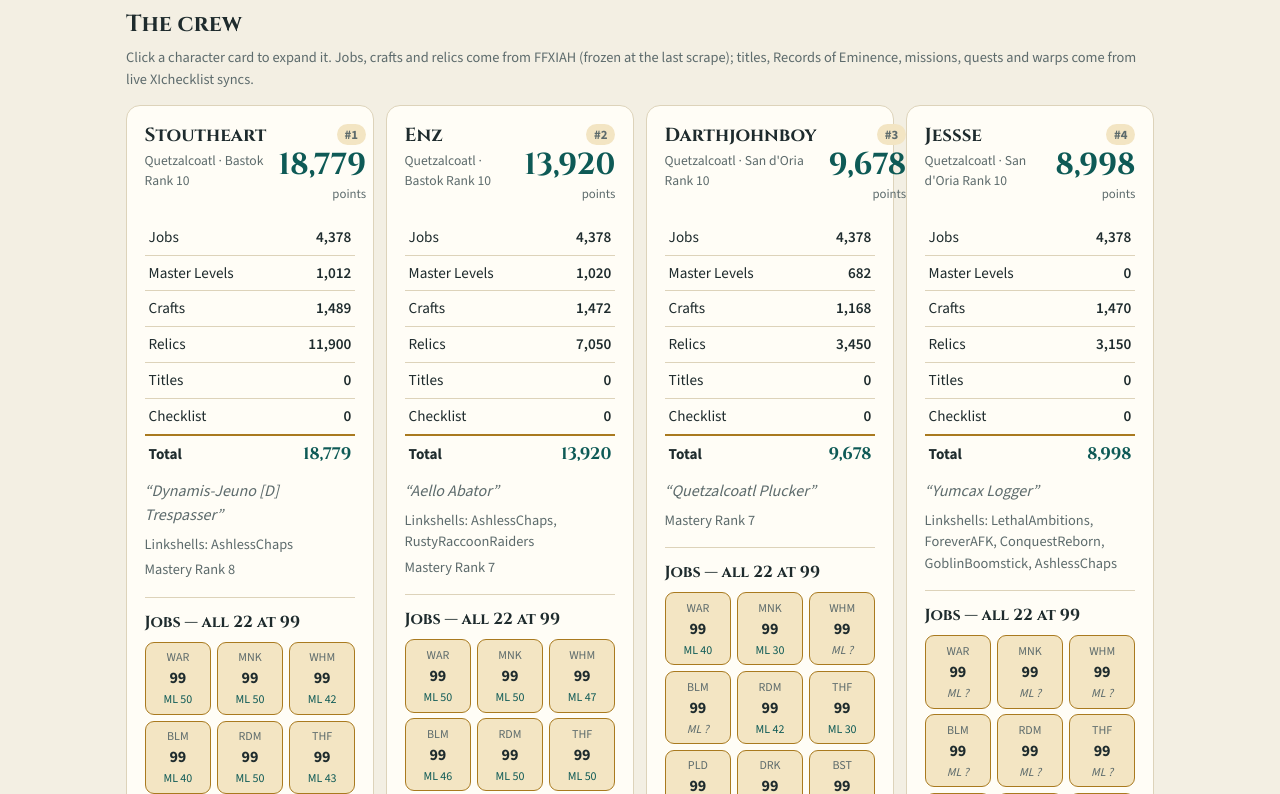
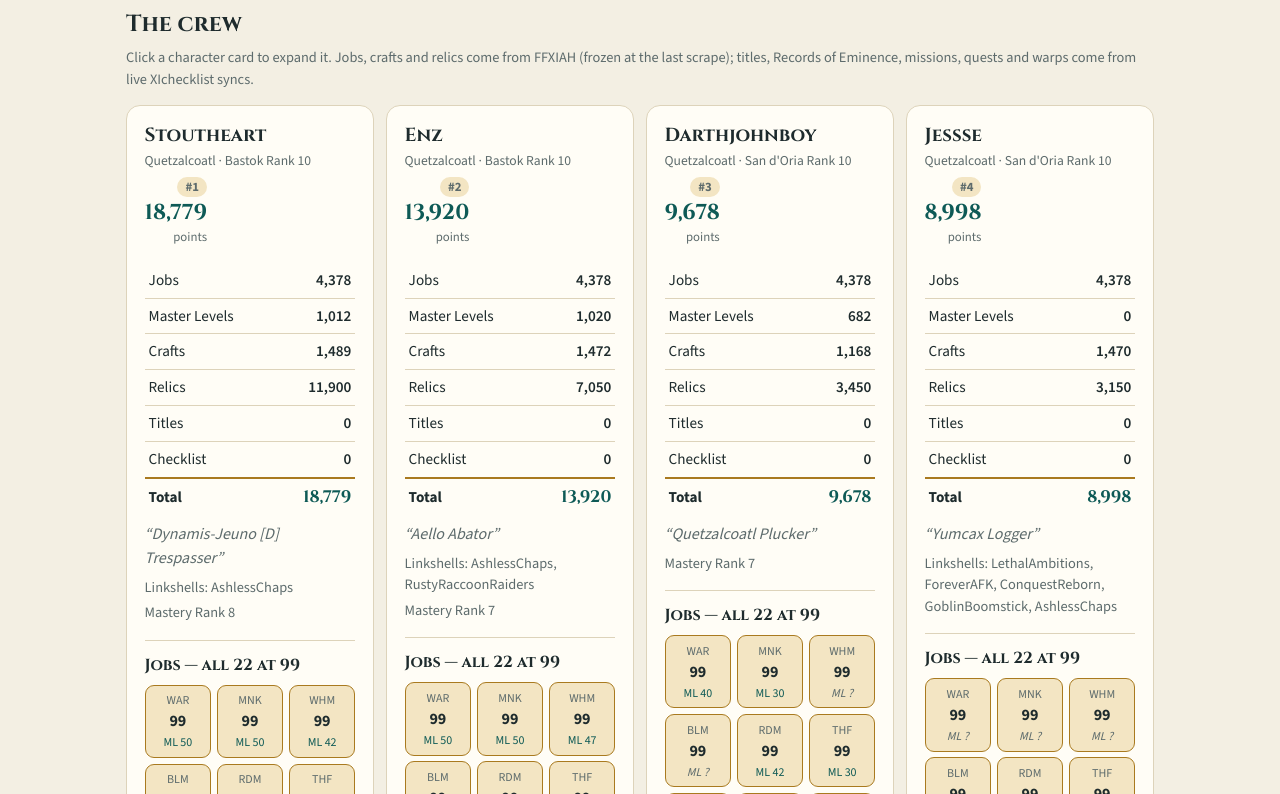
Before and after one commit to darthjohnboy/ffxi-achievement-compare, a plain HTML site: page index.html in a window 1280 px wide. Shown: the part 1300-2094 px from the top of the page. Drawn offline with nearby package versions, Linux system fonts and the light colour scheme.

Commit message:
Fix card header clipping: smaller total, wrapping header

```diff
--- a/styles.css
+++ b/styles.css
@@ -119,7 +119,7 @@ a { color: var(--teal); }
   justify-content: center;
 }
 .lb-row.rank-1 .rank-circle { background: var(--gold-soft); color: var(--gold); }
-.lb-name { font-weight: 700; font-size: 1.05rem; }
+.lb-name { font-weight: 700; font-size: 1.05rem; min-width: 0; overflow-wrap: break-word; }
 .lb-sub { color: var(--muted); font-size: 0.85rem; }
 .lb-points {
   margin-left: auto;
@@ -172,18 +172,24 @@ a { color: var(--teal); }
   padding: 1rem 1.1rem;
   scroll-margin-top: 1rem;
 }
-.card-head { display: flex; justify-content: space-between; align-items: flex-start; gap: 0.75rem; }
-.card-head h3 { font-family: "Cinzel", serif; font-size: 1.18rem; font-weight: 700; margin: 0; }
+.card-head { display: flex; flex-wrap: wrap; justify-content: space-between; align-items: flex-start; gap: 0.25rem 0.75rem; }
+/* Name block must be allowed to shrink (min-width: 0) and the header must
+   wrap, or a long name + a 5-digit total overflows the card and the total
+   and rank badge spill under the neighbouring card. When it wraps, the
+   total drops below the name instead of clipping. */
+.card-head > div:first-child { flex: 1 1 150px; min-width: 0; }
+.card-head h3 { font-family: "Cinzel", serif; font-size: 1.18rem; font-weight: 700; margin: 0; overflow-wrap: break-word; }
 .card-head .sub { color: var(--muted); font-size: 0.85rem; }
-.card-total { text-align: right; }
+.card-total { text-align: right; flex: 0 1 auto; min-width: 0; }
 .card-total b {
   display: block;
   font-family: "Cinzel", serif;
-  font-size: 1.9rem;
+  font-size: 1.35rem;
   font-weight: 700;
   color: var(--teal);
   line-height: 1.1;
   font-variant-numeric: tabular-nums;
+  white-space: nowrap;
 }
 .card-total span { font-size: 0.8rem; color: var(--muted); }
 .rank-badge {
```
